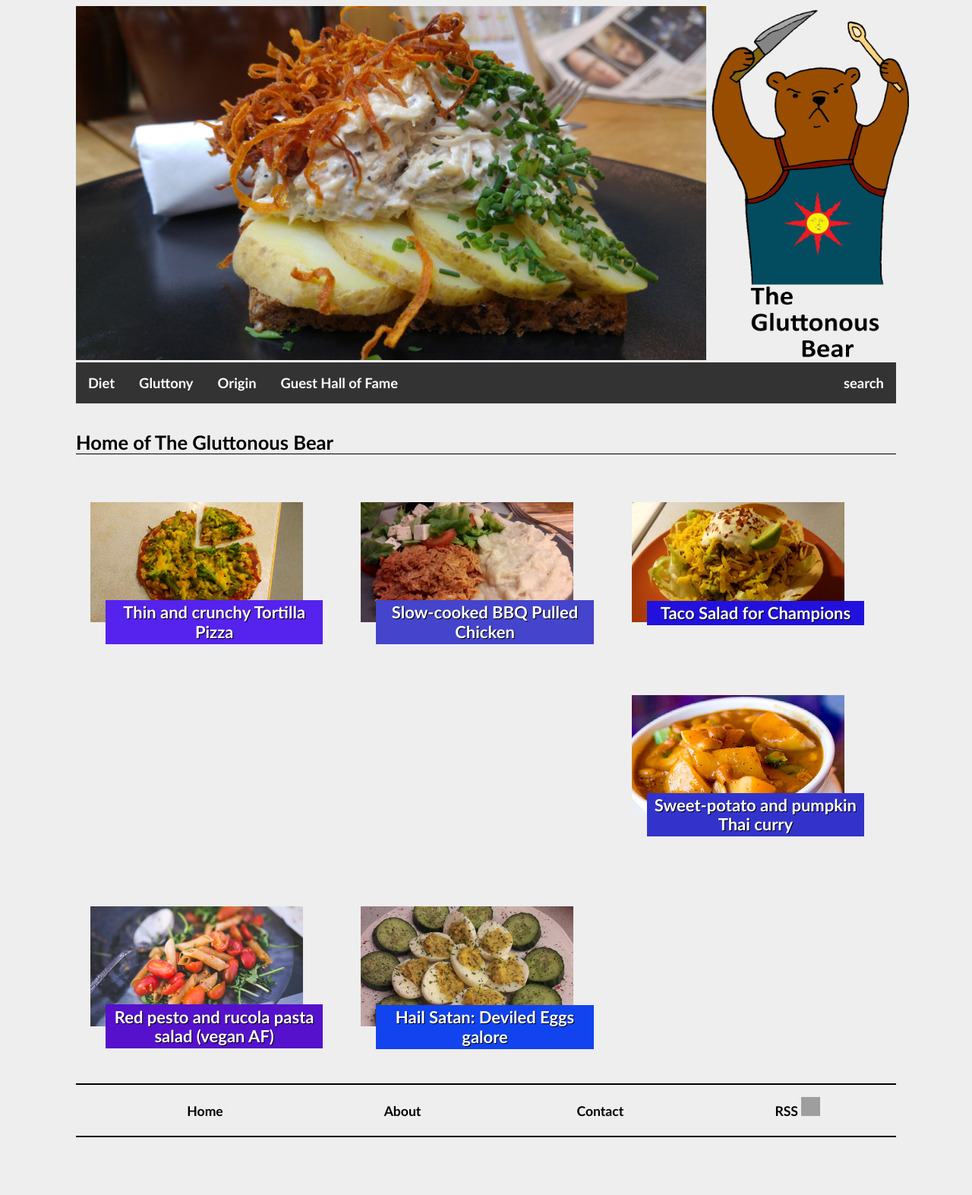
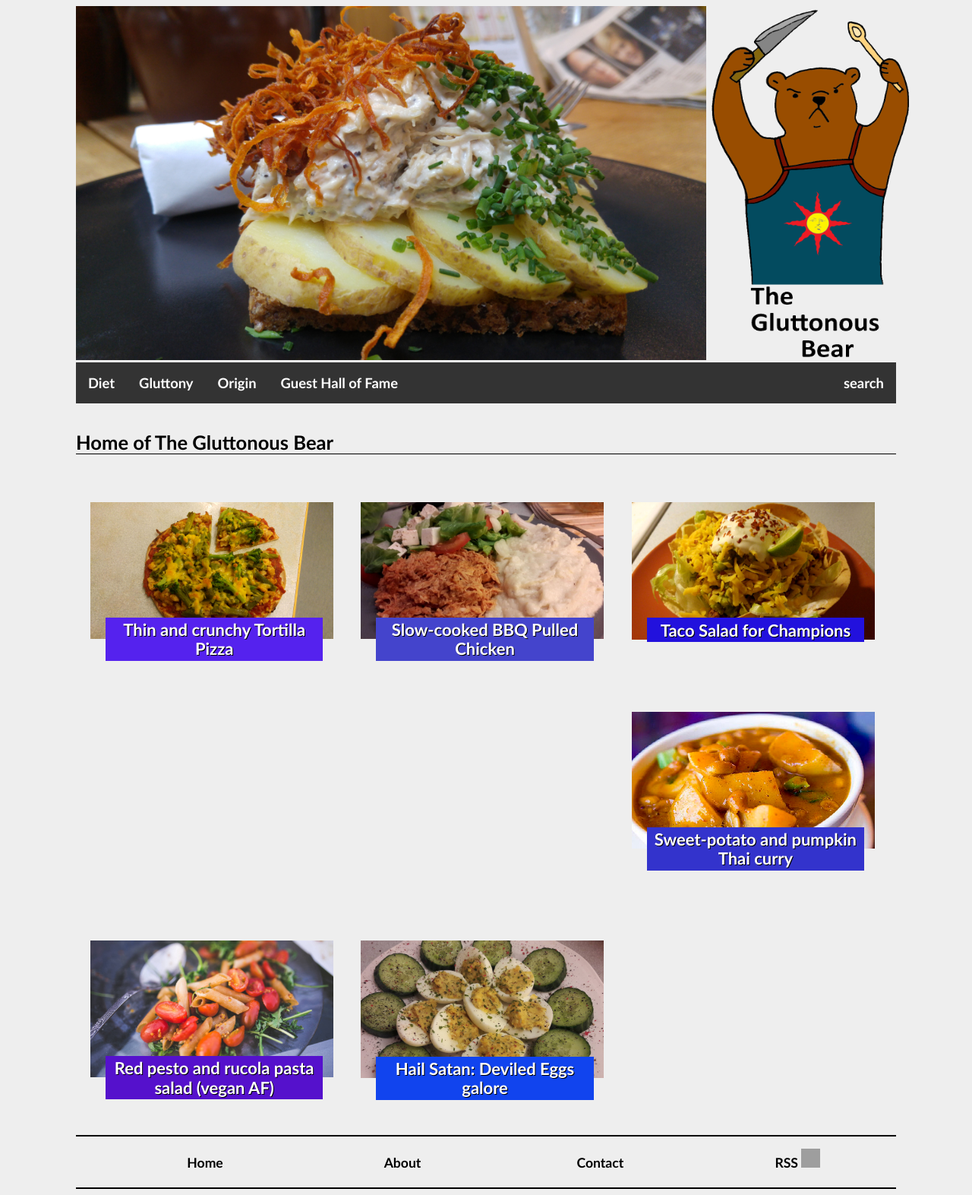
Before and after one commit to gluttonousbear/gluttonousbear.github.io, a Jekyll site: the page built from index.html, in a window 1280 px wide. Shown: the whole page at 76% size. Built offline with Jekyll 4.4.1, drawn with Linux system fonts in a browser that asks for light colours; before the commit the page ends 1505 px from its top, so only the background shows below that; grey boxes are pictures that could not be loaded.

Commit message:
Update index.html

```diff
--- a/index.html
+++ b/index.html
@@ -13,7 +13,7 @@
 	  {% for post in site.posts %}
 	   	<section class="thumbnail">
 			<code>
-				<a href="{{ post.url }}"><img src="{{ post.thumbnail }}" alt="thumbnails for posts" style="width:280px"/></a>
+				<a href="{{ post.url }}"><img src="{{ post.thumbnail }}" alt="thumbnails for posts" style="width:320px"/></a>
 				<span class="thumbnail-text" style="
 					position:relative;
 					font-weight:bold;
```
